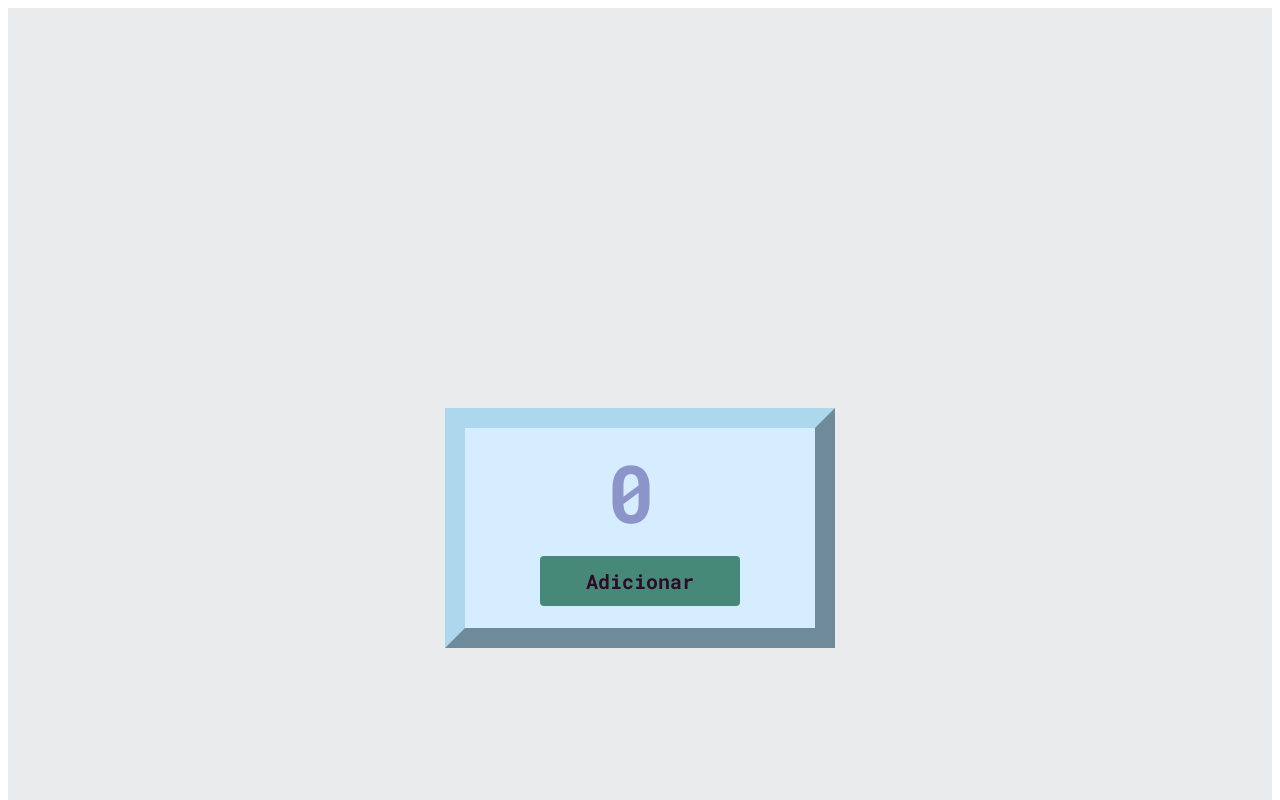
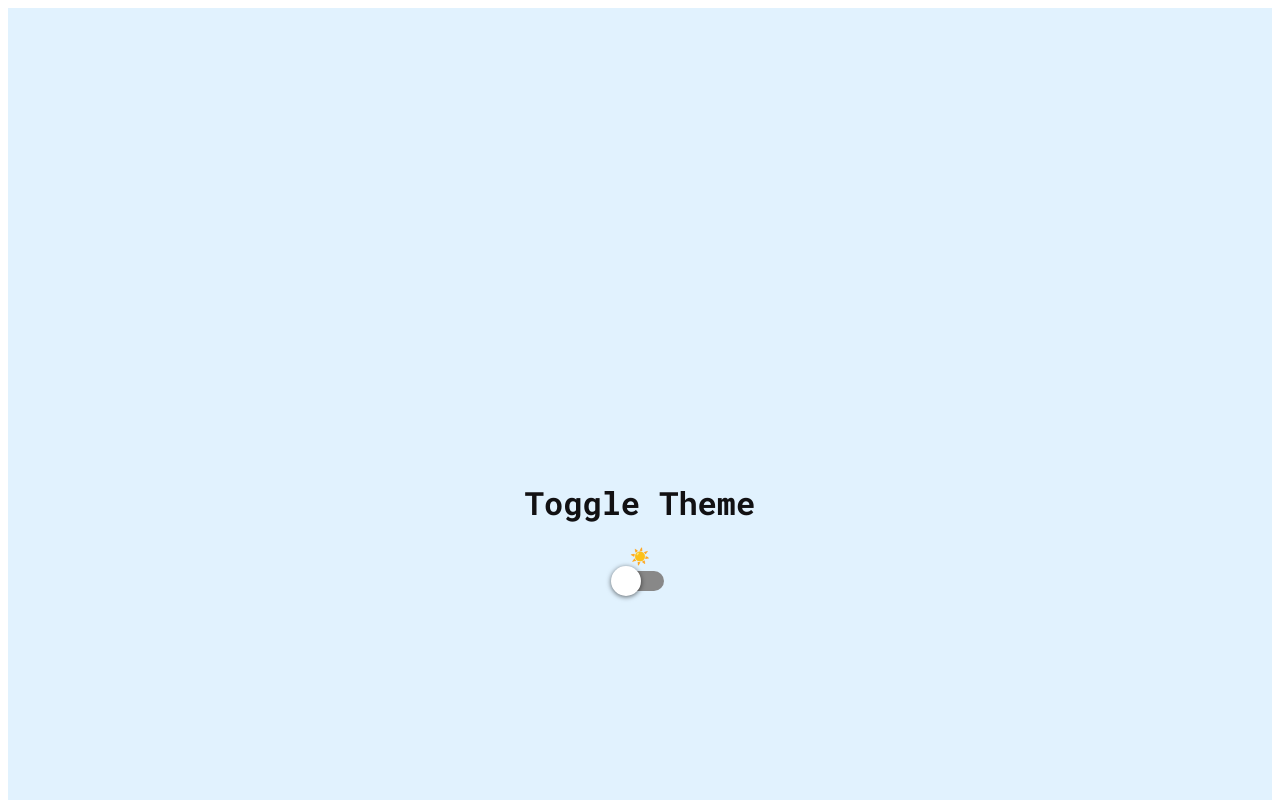
Before and after one commit to guilhermecamboim/desafio-21-dias-de-codigo, a React (Vite) app: page / in a window 1280 px wide. Shown: the top 800 px of the page. Built offline with nearby package versions, Linux system fonts and the light colour scheme.

Commit message:
Finalizando aplicação do oitavo dia.

```diff
--- a/package.json
+++ b/package.json
@@ -11,6 +11,7 @@
     "@types/styled-components": "^5.1.26",
     "react": "^18.0.0",
     "react-dom": "^18.0.0",
+    "react-switch": "^7.0.0",
     "styled-components": "^5.3.5"
   },
   "devDependencies": {
--- a/src/App.tsx
+++ b/src/App.tsx
@@ -1,9 +1,9 @@
-import { DaySeven } from "./components/7.DaySeven"
+import { DayEight } from "./components/8.DayEight"
 
 function App() {
 
   return (
-    <DaySeven />
+    <DayEight />
   )
 }
 
--- /dev/null
+++ b/src/components/8.DayEight/index.tsx
@@ -0,0 +1,44 @@
+import { useState } from "react";
+import Switch from "react-switch";
+import { Container } from "./styles";
+import { usePersistedState } from '../utils/usePersistedState';
+import light from '../../styles/light';
+import dark from '../../styles/dark';
+import { ThemeProvider } from "styled-components";
+
+export function DayEight(){
+  const [checked, setChecked] = useState(false)
+  const [theme, setTheme] = usePersistedState('theme', light);
+
+  function ToggleTheme() {
+  if (checked === false) {
+    setChecked(true)
+    setTheme(theme.title === 'light' ? dark : light)
+  } else {
+    setChecked(false)
+    setTheme(theme.title === 'light' ? dark : light)
+  }
+  }
+
+  return (
+    <ThemeProvider theme={theme}>
+      <Container>
+        <h1>Toggle Theme</h1>
+        {theme.title === 'light' ? '☀️' : '🌙'}
+        <Switch
+          checked={checked}
+          onChange={ToggleTheme}
+          onColor="#86d3ff"
+          onHandleColor="#2693e6"
+          handleDiameter={30}
+          uncheckedIcon={false}
+          checkedIcon={false}
+          boxShadow="0px 1px 5px rgba(0, 0, 0, 0.6)"
+          activeBoxShadow="0px 0px 1px 10px rgba(0, 0, 0, 0.2)"
+          height={20}
+          width={48}
+        />
+      </Container>
+    </ThemeProvider>
+  )
+}
--- /dev/null
+++ b/src/components/8.DayEight/styles.ts
@@ -0,0 +1,16 @@
+import styled from 'styled-components'
+
+export const Container = styled.main`
+  margin: 0;
+  padding: 0;
+  box-sizing: border-box;
+  display: flex;
+  align-items: center;
+  justify-content: center;
+  flex-direction: column;
+  max-width: 100vw;
+  height: calc(150vh - 10rem);
+  background: ${props => props.theme.background.container};
+  font-family: 'Roboto Mono', monospace;
+  color: ${props => props.theme.colors.primary};
+`
--- /dev/null
+++ b/src/components/utils/usePersistedState.tsx
@@ -0,0 +1,19 @@
+import { useState, useEffect } from 'react';
+
+export const usePersistedState = (key: string, initialState: any) => {
+  const [state, setState ] = useState(() => {
+    const storageValue = localStorage.getItem(key);
+
+    if(storageValue) {
+      return JSON.parse(storageValue);
+    } else {
+      return initialState;
+    }
+  });
+
+  useEffect(() => {
+    localStorage.setItem(key, JSON.stringify(state))
+  }, [state])
+
+  return [state, setState]
+}
--- /dev/null
+++ b/src/styles/dark.ts
@@ -0,0 +1,14 @@
+export default {
+  title: 'dark',
+  colors: {
+    primary: '#F7F7F2',
+    secondary: '#222725'
+  },
+  background: {
+    container: '#03045E',
+    body: "#023E8A"
+  },
+  text:'#CAF0F8',
+  shadow: 'silver'
+
+}
--- /dev/null
+++ b/src/styles/light.ts
@@ -0,0 +1,14 @@
+export default {
+  title: 'light',
+  colors: {
+    primary: '#121113',
+    secondary: '#222725'
+  },
+  background: {
+    container: "#E1F2FE",
+    body: "#48CAE4"
+  },
+  text:'#03045E',
+  shadow: 'gold'
+
+}
```
Also changed, not shown: src/styles/styled.d.ts (added, +17 -0 lines), 1 other file (tests, documents, lock files or other folders).
